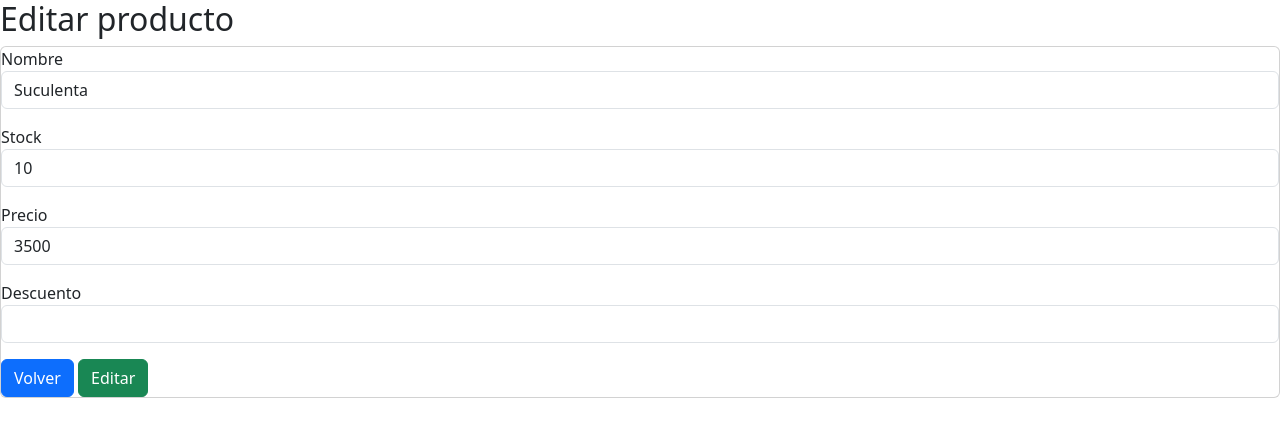
After one commit to At3nas/E3_PGY3_ATENAS_PEREZ, a Django app: page /edicionProducto/1 in a window 1280 px wide. The commit adds this page. Shown: the top 437 px of the page. Run offline with Django 5.2, Linux system fonts and the light colour scheme; data comes from the database, SQL or seed files in the repository; both versions use the stored data as it was after the commit.

Commit message:
ADD: Add and delete products from Dashboard

```diff
--- /dev/null
+++ b/dataManager/templates/edicionProducto.html
@@ -0,0 +1,33 @@
+{% extends "./base.html" %}
+{% block title %} Editar producto {% endblock %}
+
+{% block body %}
+<h2>Editar producto</h2>
+<div class="card">
+    <form action="/editarProducto/" method="POST"> {% csrf_token %}
+        <div class="form-group mb-3">
+            <label for="inputName">Nombre</label>
+            <input type="text" name="inputName" class="form-control" id="inputName" value="{{producto.nombre}}">
+        </div>
+
+        <div class="form-group mb-3">
+            <label for="inputStock">Stock</label>
+            <input type="text" name="inputStock" class="form-control" id="inputStock" value="{{producto.stock}}">
+        </div>
+
+        <div class="form-group mb-3">
+            <label for="inputPrice">Precio</label>
+            <input type="number" name="inputPrice" class="form-control" id="inputPrice" value="{{producto.precio}}">
+        </div>
+
+        <div class="form-group mb-3">
+            <label for="inputDesc">Descuento</label>
+            <input type="number" name="inputDesc" class="form-control" id="inputDesc" step=0.01 max="0.99"
+                value="{{producto.descuento}}">
+        </div>
+
+        <a href="/dashboard" class="btn btn-primary">Volver</a>
+        <button type="submit" class="btn btn-success">Editar</button>
+    </form>
+</div>
+{% endblock %}
--- a/dataManager/urls.py
+++ b/dataManager/urls.py
@@ -3,4 +3,7 @@ from . import views
 
 urlpatterns = [
     path('dashboard', views.dashboard),
+    path('edicionProducto/<id>', views.edicionProducto),
+    path('agregarProducto/', views.agregarProducto),
+    path('eliminarProducto/<id>', views.eliminarProducto),
 ]
--- a/dataManager/views.py
+++ b/dataManager/views.py
@@ -1,8 +1,38 @@
-from django.shortcuts import render
+from django.shortcuts import render, redirect
 from django.http import HttpResponse
 from .models import Producto, Usuario
 
 # Create your views here.
+
+# Renderiza la vista Dashboard
 def dashboard(request):
     listaProductos = Producto.objects.all()
     return render(request, "dashboard.html", {"productos": listaProductos})
+
+# Renderiza la vista Edición de Producto
+def edicionProducto(request, id):
+    producto = Producto.objects.get(id_prod = id)
+    return render(request, 'edicionProducto.html', {"producto": producto})
+
+# Agrega datos a la tabla Productos
+def agregarProducto(request):
+   nombre = request.POST['inputName']
+   stock = request.POST['inputStock']
+   precio = request.POST['inputPrice']
+   descuento = request.POST['inputDesc']
+
+   producto=Producto.objects.create(
+    nombre = nombre,
+    stock = stock,
+    precio = precio,
+    descuento = descuento
+   )
+
+   return redirect('/dashboard')
+
+# Elimina datos de la tabla Producto
+def eliminarProducto(request, id):
+    producto = Producto.objects.get(id_prod = id)
+    producto.delete()
+
+    return redirect('/dashboard')
```
Also changed, not shown: dataManager/templates/dashboard.html (+10 -10 lines), LosVerdinos.DB, README.md.
